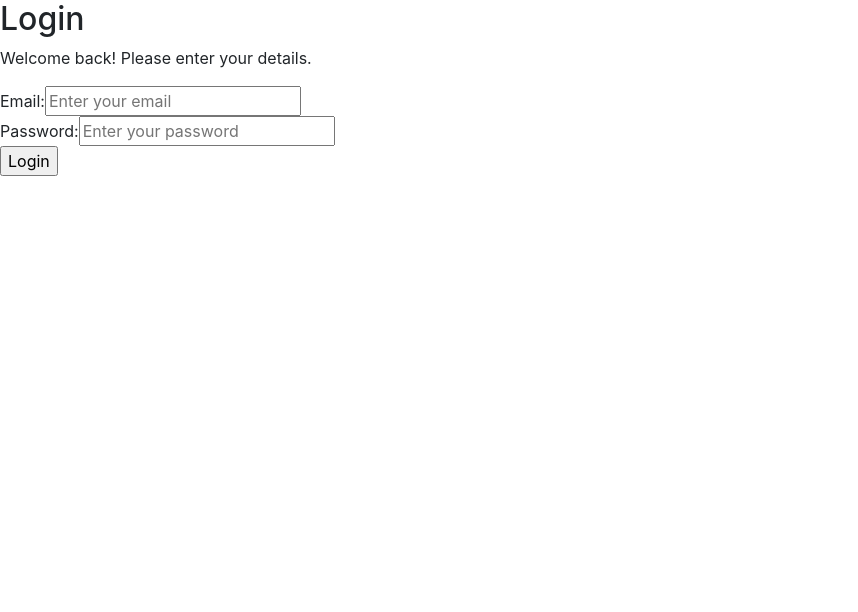
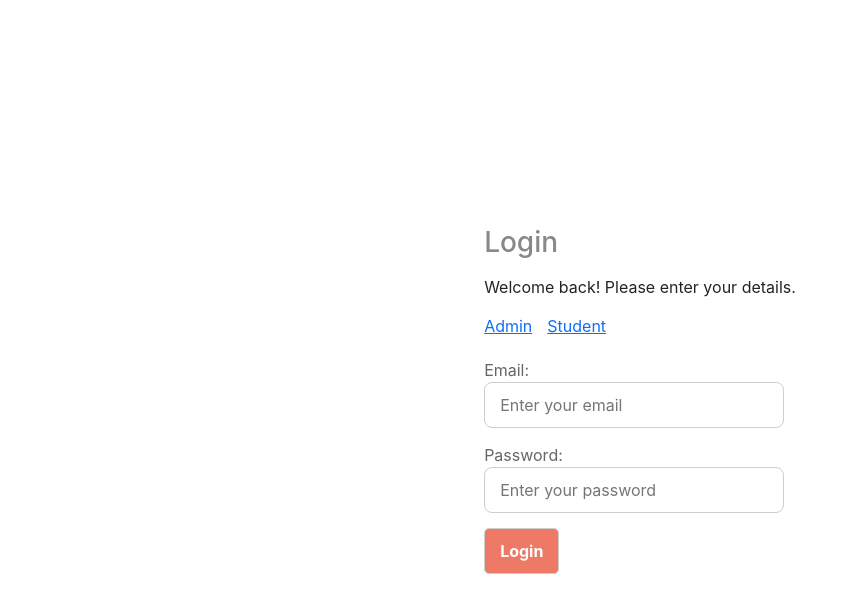
Before and after one commit to ansulalu-aot/-freshers-main-project-lms, a React (Create React App) app in the folder lms-app/: page / in a window 1280 px wide. Shown: the top 612 px of the page, without its empty margins (0-858 px from the left). Built offline with nearby package versions, Linux system fonts and the light colour scheme; the HTML template or start-up script is replaced by a standard one.

Commit message:
Second commit

```diff
--- a/lms-app/src/App.js
+++ b/lms-app/src/App.js
@@ -26,7 +26,7 @@ function App() {
     <div className="App">
       {(user.email !== "") ? (
         <div className='welcome'>
-          <h2>welcome</h2>
+
         </div>
       ) : (
         <LoginForm Login={Login} error={error} />
--- a/lms-app/src/components/LoginForm.js
+++ b/lms-app/src/components/LoginForm.js
@@ -2,7 +2,7 @@ import React, { useState } from 'react'
 
 function LoginForm({ Login, error }) {
     const [details, setDetails] = useState({ email: "", password: "" })
-    const submitHandler = e => {
+    const submitHandler = (e) => {
         e.preventDefault()
         Login(details)
     }
@@ -11,14 +11,18 @@ function LoginForm({ Login, error }) {
             <div className='form-inner'>
                 <h2>Login</h2>
                 <p>Welcome back! Please enter your details.</p>
+                <div className='form-tab'>
+                    <a href='#Admin'>Admin</a>
+                    <a href='#Student'>Student</a>
+                </div>
                 {(error !== "") ? (<div className='error'>{error}</div>) : ""}
                 <div className='form-group'>
                     <label htmlFor='email'>Email:</label>
-                    <input type="email" name='email' id='email' placeholder="Enter your email" onChange={e => setDetails({ ...details, email: e.target.value })} value={details.email} />
+                    <input type="email" name='email' id='email' placeholder="Enter your email" onChange={(e) => setDetails({ ...details, email: e.target.value })} value={details.email} />
                 </div>
                 <div className='form-group'>
                     <label htmlFor='password'>Password:</label>
-                    <input type="password" name='password' id='password' placeholder="Enter your password" onChange={e => setDetails({ ...details, password: e.target.value })} value={details.password} />
+                    <input type="password" name='password' id='password' placeholder="Enter your password" onChange={(e) => setDetails({ ...details, password: e.target.value })} value={details.password} />
                 </div>
                 <input type='submit' value="Login" />
             </div>
--- a/lms-app/src/index.css
+++ b/lms-app/src/index.css
@@ -11,3 +11,68 @@ code {
   font-family: source-code-pro, Menlo, Monaco, Consolas, 'Courier New',
     monospace;
 }
+
+* {
+  margin: 0;
+  padding: 0;
+  box-sizing: border-box;
+}
+
+input,
+button {
+  border: 1px solid #CECECE;
+}
+
+.App {
+  height: 100vh;
+  display: flex;
+  align-items: center;
+  justify-content: center;
+  background-color: #fff;
+}
+
+form .form-inner {
+  background-color: #fff;
+}
+
+form .form-inner h2 {
+  color: #888;
+  font-size: 28px;
+  font-weight: 500;
+  margin-bottom: 15px;
+}
+
+form .form-inner p {
+  margin-bottom: 15px;
+}
+
+form .form-inner .form-group {
+  width: 300px;
+  margin-bottom: 15px;
+}
+
+.form-inner .form-group label {
+  color: #666;
+  font-size: 16px;
+}
+
+form .form-inner .form-group input {
+  width: 100%;
+  padding: 10px 15px;
+  background-color: #fff;
+  border-radius: 8px;
+}
+
+form .form-inner input[type="submit"] {
+  padding: 10px 15px;
+  background: #ED7966;
+  border-radius: 5px;
+  color: #fff;
+  font-weight: 700;
+}
+
+.form-tab {
+  display: flex;
+  gap: 15px;
+  margin-bottom: 20px;
+}
```
